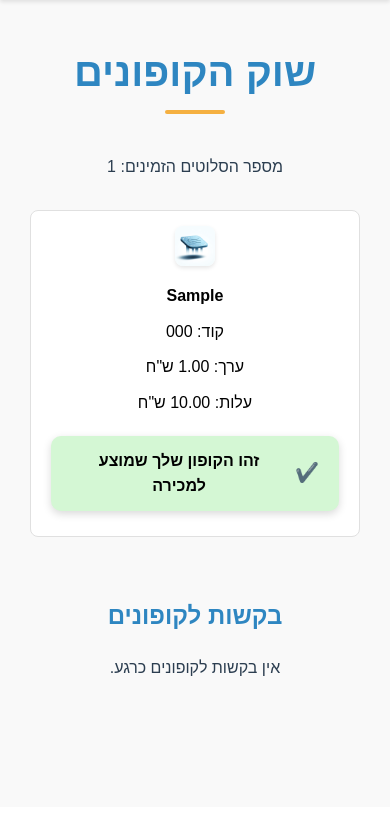
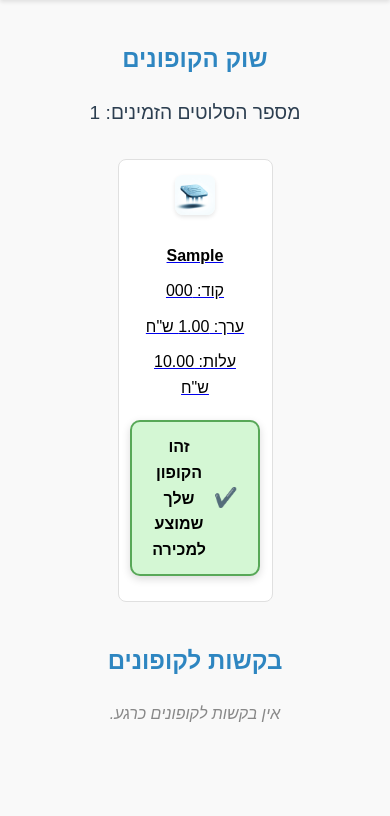
Before and after one commit to itayk93/coupon_manager_project, a Flask app: page /marketplace in a window 390 px wide. Shown: the part 50-866 px from the top of the page. Before the commit the page ends 726 px from the top, so only its background shows below. Run offline with Flask 3, Linux system fonts and the light colour scheme; a user stored in the database is signed in; tables that the repository leaves empty hold one stand-in row (values such as "Sample post"); parts of the project's set-up code (start-up, migrations or seed data) failed here and were passed over; some libraries are stand-ins or nearby versions.

Commit message:
Enhanced the marketplace page with improved functionality and responsive design updates

```diff
--- a/app/routes/coupons_routes.py
+++ b/app/routes/coupons_routes.py
@@ -148,12 +148,14 @@ def sell_coupon():
             description=form.description.data.strip() if form.description.data else '',
             expiration=expiration,
             user_id=current_user.id,
-            is_available=True,
-            is_for_sale=True,
+            is_available=True,  # הקופון מסומן כזמין
+            is_for_sale=True,  # הקופון מסומן למכירה
             is_one_time=form.is_one_time.data,
             purpose=purpose,
             discount_percentage=discount_percentage
         )
+        current_app.logger.info(
+            f"Coupon created: is_available={new_coupon.is_available}, is_for_sale={new_coupon.is_for_sale}")
 
         # הוספת התגית לקופון
         if tag:
--- a/app/routes/marketplace_routes.py
+++ b/app/routes/marketplace_routes.py
@@ -29,6 +29,17 @@ def marketplace():
     company_logo_mapping_by_id = {company.id: company.image_path for company in companies}
     company_name_mapping_by_id = {company.id: company.name for company in companies}
 
+    # ------------------------------------------
+    # 1) שאילתות עבור עסקאות ממתינות
+    # ------------------------------------------
+    pending_as_seller_count = Transaction.query.filter_by(
+        seller_id=current_user.id, status='ממתין לאישור המוכר'
+    ).count()
+
+    pending_as_buyer_count = Transaction.query.filter_by(
+        buyer_id=current_user.id, status='ממתין לאישור המוכר'
+    ).count()
+
     return render_template(
         'marketplace.html',
         coupons=coupons,
@@ -36,7 +47,11 @@ def marketplace():
         coupon_requests=coupon_requests,
         company_logo_mapping=company_logo_mapping,
         company_logo_mapping_by_id=company_logo_mapping_by_id,
-        company_name_mapping_by_id=company_name_mapping_by_id
+        company_name_mapping_by_id=company_name_mapping_by_id,
+
+        # מעבירים את המספרים לתבנית
+        pending_as_seller_count=pending_as_seller_count,
+        pending_as_buyer_count=pending_as_buyer_count
     )
 
 @marketplace_bp.route('/marketplace/coupon/<int:id>')
--- a/app/static/styles.css
+++ b/app/static/styles.css
@@ -2275,155 +2275,195 @@ h3 {
 .request-coupon .submit-button:hover {
     background-color: #2980b9;
 }
-
 /* ===================================================
    32. Marketplace Page Styles
-   =================================================== */
-/* Marketplace Section */
+   (הקטע הבא - הטמעה של עיצובי ה-CSS מהתבנית המקורית)
+   =================================================== */
+
+/* עיצוב קופונים כללי */
 .marketplace {
-    padding: 60px 20px;
-    background-color: var(--background-color);
-    text-align: center;
-    width: 100%;
-    max-width: var(--max-width);
+    padding: 20px;
+    max-width: 1200px;
     margin: 0 auto;
 }
 
-/* Marketplace Header */
-.marketplace-header {
-    width: 100%;
-    display: flex;
-    flex-direction: column;
-    align-items: center;
-    text-align: center;
-    margin-bottom: 40px;
-}
-
 .marketplace-header h2 {
-    font-size: 2.5em;
-    font-weight: bold;
+    text-align: center;
     color: var(--primary-color);
-    margin: 0;
-    margin-top: -20px; /* נותן רק מרווח קטן מעל הכותרת */
-    position: relative;
-    display: inline-block;
-    padding-bottom: 10px; /* הרווח בין הכותרת לקו */
-}
-
-.marketplace-header h2::after {
-    content: '';
+}
+
+.slots-container {
+    text-align: center;
+    margin-bottom: 20px;
+}
+
+.slots-available {
+    font-size: 1.2em;
+}
+
+/* Pending Transactions Box Styling */
+.pending-transactions-box {
+    background-color: #f9f9cc;
+    border: 1px solid #e9e9aa;
+    padding: 4px 8px; /* הקטנת הריווח הפנימי */
+    border-radius: 5px; /* שמירה על עיגול פינות קטן */
+    text-align: center;
+    margin-bottom: 10px;
+    font-weight: bold;
+    color: #555;
+    font-size: 1em; /* שמירה על גודל הטקסט המקורי */
+    max-width: 500px; /* הגבלת רוחב התיבה פחות רחבה */
+    width: 90%; /* רוחב גמיש */
+    margin: 0 auto 15px auto; /* שמירה על מרכזיות */
+    height: auto; /* התאמה לגובה התוכן */
+    line-height: 1.4; /* שמירה על ריווח טקסט תקין */
+    position: relative; /* נדרש כדי למקם את הכפתור בפינה */
+}
+
+.close-btn {
     position: absolute;
-    width: 60px; /* הרוחב של הקו */
-    height: 4px; /* עובי הקו */
-    background-color: var(--accent-color); /* צבע הקו */
-    bottom: 0;
-    left: 50%;
-    transform: translateX(-50%);
-    border-radius: 2px; /* עיגול פינות הקו */
-}
-
-.marketplace-header .slots-available {
-    font-size: 1.5em;
-    font-weight: bold;
-    color: var(--primary-color);
-    background-color: #E6F7FF;
-    padding: 15px 25px;
-    border-radius: 15px;
-    box-shadow: 0 6px 15px rgba(0,0,0,0.1);
-    display: inline-block;
-    text-align: center;
-    width: 100%;
-    max-width: 400px;
-    margin-top: 10px;
-}
-
-/* Coupon Container */
-.marketplace .coupon-container {
+    top: 5px;
+    right: 10px;
+    background: none;
+    border: none;
+    color: #555;
+    font-size: 1.2em;
+    cursor: pointer;
+    padding: 0;
+    font-weight: bold;
+}
+
+.close-btn:hover {
+    color: #c0392b;
+}
+
+/* מכולת הקופונים */
+.coupon-container {
     display: flex;
     flex-wrap: wrap;
     justify-content: center;
-    gap: 20px;
-    margin-bottom: 60px;
-    width: 100%;
-}
-
-/* Coupon Card */
-.marketplace .coupon-card {
-    /* הסרת flex כללית */
-    /* flex: 1 1 calc(20% - 20px); */ /* הסרת קו זה */
-    /* max-width: calc(20% - 20px); */ /* הסרת קו זה */
-    /* שאר הסגנונות נשארים כפי שהם */
-    box-sizing: border-box;
-    padding: 15px 20px;
-    border: 1px solid var(--light-gray);
-    border-radius: 8px;
-    background-color: var(--white);
-    transition: transform var(--transition-speed), box-shadow var(--transition-speed);
-    color: inherit;
+    gap: 15px;
+    margin-bottom: 30px;
+}
+
+.coupon-card {
+    background-color: #fff;
+    border: 1px solid #eaeaea;
+    border-radius: 10px;
+    width: 250px;
+    padding: 15px;
+    text-align: center;
+    transition: box-shadow 0.2s;
+}
+
+.coupon-card:hover {
+    box-shadow: 0 2px 6px rgba(0,0,0,0.1);
+}
+
+.company-logo {
+    max-width: 80px;
+    max-height: 80px;
+    margin-bottom: 10px;
+}
+
+.company-name {
+    font-weight: bold;
+    margin-bottom: 5px;
+}
+
+.coupon-name {
+    font-size: 1.1em;
+    font-weight: bold;
+    color: var(--primary-color);
+    margin: 5px 0;
+}
+
+.your-coupon {
+    color: #ff6600;
+    font-weight: bold;
+}
+
+/* טופס רכישה/הצעה */
+.buy-form,
+.offer-form {
+    margin-top: 10px;
+}
+
+.action-button {
+    display: inline-block;
+    padding: 8px 12px;
+    background-color: var(--primary-color);
+    color: #fff;
     text-decoration: none;
-    display: flex;
-    flex-direction: column;
-    align-items: center;
-}
-
-.marketplace .coupon-card:hover {
-    transform: translateY(-3px);
-    box-shadow: 0 4px 12px rgba(0, 0, 0, 0.1);
-}
-
-/* Responsive Adjustments for Coupon Card */
-@media (max-width: 1200px) {
-    .marketplace .coupon-card {
-        flex: 1 1 calc(25% - 20px);
-        max-width: calc(25% - 20px);
-    }
-}
-
-@media (max-width: 992px) {
-    .marketplace .coupon-card {
-        flex: 1 1 calc(33.333% - 20px);
-        max-width: calc(33.333% - 20px);
-    }
-}
-
-@media (max-width: 768px) {
-    .marketplace .coupon-card {
-        flex: 1 1 calc(50% - 20px);
-        max-width: calc(50% - 20px);
-    }
-}
-
-@media (max-width: 500px) {
-    .marketplace .coupon-card {
-        flex: 1 1 calc(100% - 20px);
-        max-width: calc(100% - 20px);
-    }
-}
-
-.coupon-management .section-header {
-    display: flex;
-    justify-content: center;
-    align-items: center;
-    width: 100%;
-    margin: 0 auto;
-    padding: 20px 0;
-}
-
-.coupon-management .section-header h2 {
-    text-align: center;
-    font-size: 2.5em; /* Adjust as needed */
-    color: var(--primary-color); /* Matching your theme color */
-    font-weight: bold;
-    margin: 0;
-    padding-bottom: 5px;
-    border-bottom: 4px solid var(--accent-color); /* Adds an underline */
-    display: inline-block;
-}
-/* CSS להסרת קווים תחתונים מתוך כל הטקסטים בכרטיסי קופון */
-.coupon-card p, .coupon-card a {
-    border: none; /* הסרת כל גבול אפשרי */
-    text-decoration: none; /* הסרת קו תחתון מקישורים */
-    margin: 0; /* ביטול מרווחים אם צריך */
+    border-radius: 5px;
+    margin: 2px;
+    font-size: 0.9em;
+    border: none;
+    cursor: pointer;
+}
+
+.action-button:hover {
+    background-color: var(--accent-color);
+}
+
+.action-button.danger {
+    background-color: #e74c3c;
+}
+
+.action-button.danger:hover {
+    background-color: #c0392b;
+}
+
+.no-coupons,
+.no-requests {
+    text-align: center;
+    color: #888;
+    margin: 20px 0;
+    font-style: italic;
+}
+
+.coupon-section {
+    margin-top: 40px;
+}
+
+.coupon-section-title {
+    text-align: center;
+    margin-bottom: 20px;
+    color: var(--primary-color);
+}
+
+/* Responsive Styles */
+@media (max-width: 600px) {
+    .pending-transactions-box {
+        font-size: 0.9em;
+        padding: 3px 6px;
+        max-width: 90%; /* התאמה למסכים קטנים */
+    }
+
+    .close-btn {
+        font-size: 1em;
+        top: 3px;
+        right: 8px;
+    }
+
+    .coupon-card {
+        width: 100%;
+        max-width: 300px;
+    }
+
+    .company-logo {
+        max-width: 60px;
+        max-height: 60px;
+    }
+
+    .coupon-name {
+        font-size: 1em;
+    }
+
+    .action-button {
+        font-size: 0.8em;
+        padding: 6px 10px;
+    }
 }
 
 /* ===================================================
--- a/app/templates/index.html
+++ b/app/templates/index.html
@@ -79,7 +79,7 @@
         <h3 class="coupon-section-title">קופונים למכירה</h3>
         <div class="coupon-container">
             {% for coupon in coupons_for_sale %}
-                <a href="{{ url_for('coupon_detail', id=coupon.id) }}" class="coupon-card">
+                <a href="{{ url_for('coupons.coupon_detail', id=coupon.id) }}" class="coupon-card">
                     {% set company_lower = coupon.company.lower() %}
                     {% if company_lower in company_logo_mapping %}
                         <img src="{{ url_for('static', filename=company_logo_mapping[company_lower]) }}" alt="{{ coupon.company }} Logo" class="coupon-image">
--- a/app/templates/marketplace.html
+++ b/app/templates/marketplace.html
@@ -1,16 +1,31 @@
-<!-- marketplace.html -->
+<!-- templates/marketplace.html -->
 {% extends 'base.html' %}
 
 {% block title %}שוק הקופונים{% endblock %}
 
 {% block content %}
 <section class="marketplace">
+
+    {% if pending_as_seller_count > 0 or pending_as_buyer_count > 0 %}
+    <div class="pending-transactions-box">
+        {% if pending_as_seller_count > 0 and pending_as_buyer_count > 0 %}
+            <p>יש לך {{ pending_as_seller_count }} עסקאות ממתינות כמוכר ו-{{ pending_as_buyer_count }} עסקאות ממתינות כקונה</p>
+        {% elif pending_as_seller_count > 0 %}
+            <p>יש לך {{ pending_as_seller_count }} עסקאות ממתינות כמוכר</p>
+        {% elif pending_as_buyer_count > 0 %}
+            <p>יש לך {{ pending_as_buyer_count }} עסקאות ממתינות כקונה</p>
+        {% endif %}
+        <button type="button" class="close-btn" onclick="closeNotification(this)">X</button>
+    </div>
+    {% endif %}
+
     <div class="marketplace-header">
         <h2>שוק הקופונים</h2>
     </div>
     <div class="slots-container">
         <p class="slots-available">מספר הסלוטים הזמינים: {{ current_user.slots }}</p>
     </div>
+
     {% if coupons %}
         <div class="coupon-container">
             {% for coupon in coupons %}
@@ -103,4 +118,16 @@
         {% endif %}
     </section>
 </section>
+
+<script>
+    function closeNotification(button) {
+        const notificationBox = button.parentElement;
+        notificationBox.style.transition = "opacity 0.3s ease, height 0.3s ease";
+        notificationBox.style.opacity = "0";
+        notificationBox.style.height = "0";
+        setTimeout(() => {
+            notificationBox.remove();
+        }, 300);
+    }
+</script>
 {% endblock %}
```
Also changed, not shown: app/templates/my_transactions.html (+5 -5 lines).
